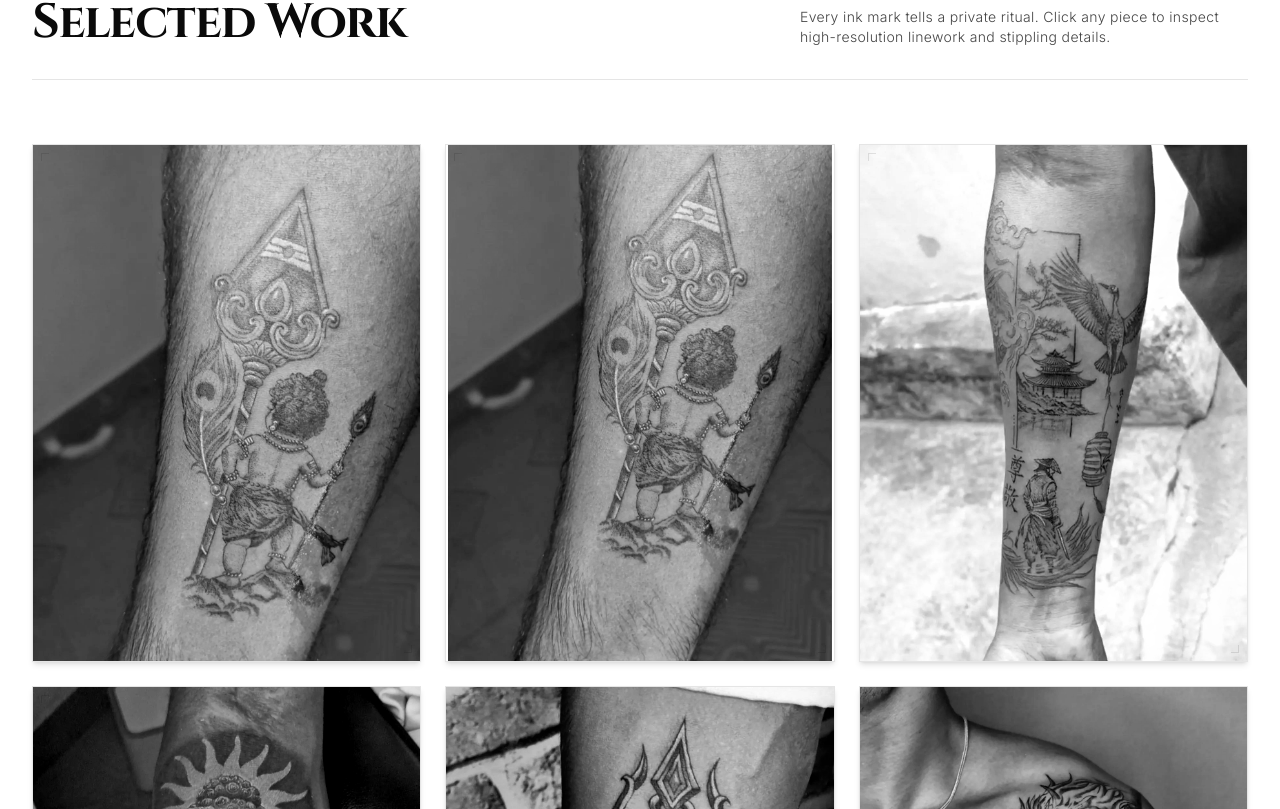
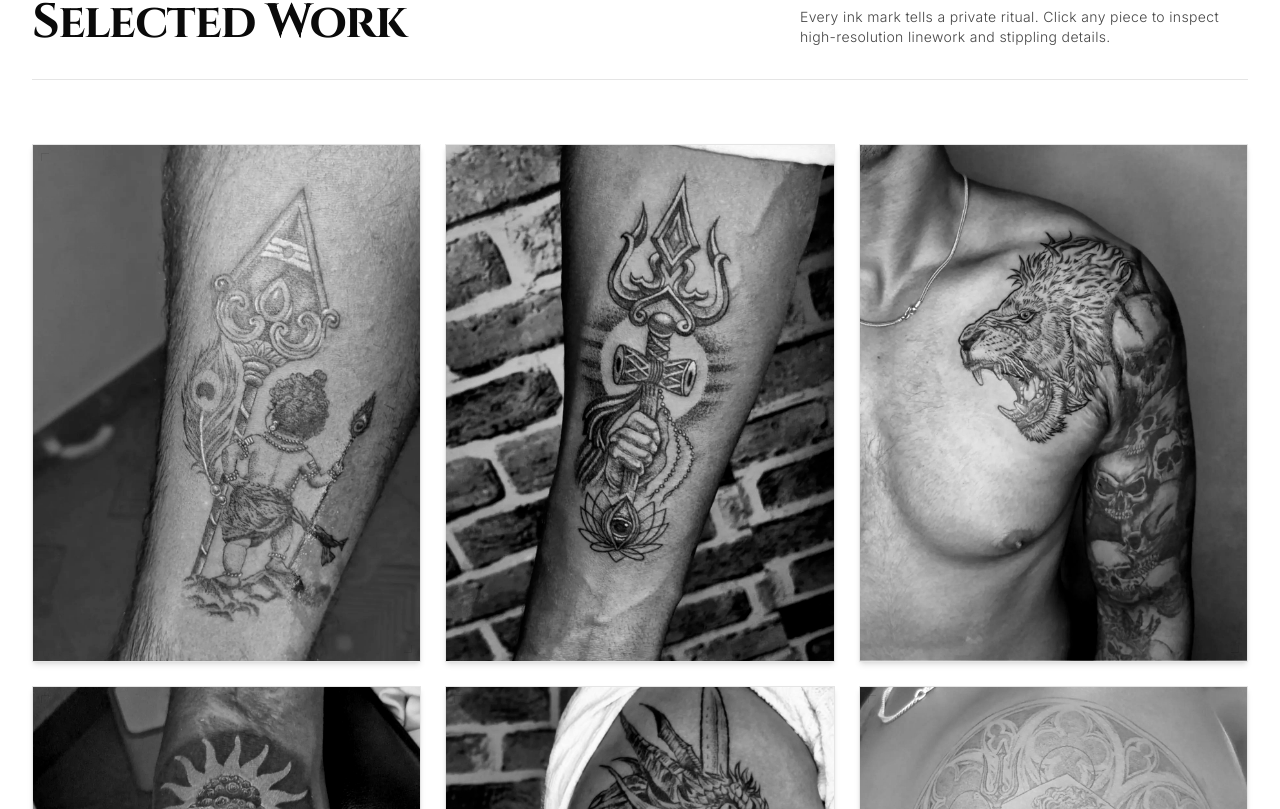
Before and after one commit to code-by-jerry/madmonktattoo, a Next.js app: page / in a window 1280 px wide. Shown: the part 931-1740 px from the top of the page. Built offline with nearby package versions, Linux system fonts and the light colour scheme.

Commit message:
fix: remove duplicate works/5.webp image from portfolio gallery

```diff
--- a/src/data/images.ts
+++ b/src/data/images.ts
@@ -82,18 +82,8 @@ export const images = {
     },
     {
       id: "tattoo-05",
-      src: "/images/works/work-5.webp",
+      src: "/images/works/work-6.webp",
       alt: "Mad Monk Custom Tattoo Portfolio Piece 05",
-      title: "Cinematic Black & Grey Realism",
-      style: "Realism",
-      aspect: "portrait",
-      width: 1200,
-      height: 1600,
-    },
-    {
-      id: "tattoo-06",
-      src: "/images/works/work-6.webp",
-      alt: "Mad Monk Custom Tattoo Portfolio Piece 06",
       title: "Fine Needle Script & Flora",
       style: "Fine Line",
       aspect: "portrait",
@@ -101,9 +91,9 @@ export const images = {
       height: 1600,
     },
     {
-      id: "tattoo-07",
+      id: "tattoo-06",
       src: "/images/works/work-7.webp",
-      alt: "Mad Monk Custom Tattoo Portfolio Piece 07",
+      alt: "Mad Monk Custom Tattoo Portfolio Piece 06",
       title: "Mythic Composition Transformation",
       style: "Cover-up",
       aspect: "portrait",
@@ -111,9 +101,9 @@ export const images = {
       height: 1600,
     },
     {
-      id: "tattoo-08",
+      id: "tattoo-07",
       src: "/images/works/work-8.webp",
-      alt: "Mad Monk Custom Tattoo Portfolio Piece 08",
+      alt: "Mad Monk Custom Tattoo Portfolio Piece 07",
       title: "Heavy Kuro Ornamental Armor",
       style: "Blackwork",
       aspect: "portrait",
@@ -121,9 +111,9 @@ export const images = {
       height: 1600,
     },
     {
-      id: "tattoo-09",
+      id: "tattoo-08",
       src: "/images/works/work-9.webp",
-      alt: "Mad Monk Custom Tattoo Portfolio Piece 09",
+      alt: "Mad Monk Custom Tattoo Portfolio Piece 08",
       title: "Minimalist Celestial Sigil",
       style: "Small & Minimal",
       aspect: "portrait",
@@ -131,9 +121,9 @@ export const images = {
       height: 1600,
     },
     {
-      id: "tattoo-10",
+      id: "tattoo-09",
       src: "/images/works/work-10.webp",
-      alt: "Mad Monk Custom Tattoo Portfolio Piece 10",
+      alt: "Mad Monk Custom Tattoo Portfolio Piece 09",
       title: "Intricate Mandala Sentry",
       style: "Geometric",
       aspect: "portrait",
@@ -141,9 +131,9 @@ export const images = {
       height: 1600,
     },
     {
-      id: "tattoo-11",
+      id: "tattoo-10",
       src: "/images/works/work-11.webp",
-      alt: "Mad Monk Custom Tattoo Portfolio Piece 11",
+      alt: "Mad Monk Custom Tattoo Portfolio Piece 10",
       title: "Monastic Silhouette & Stippling",
       style: "Linework & Shading",
       aspect: "portrait",
```
Also changed, not shown: public/images/works/work-5.webp (deleted).
